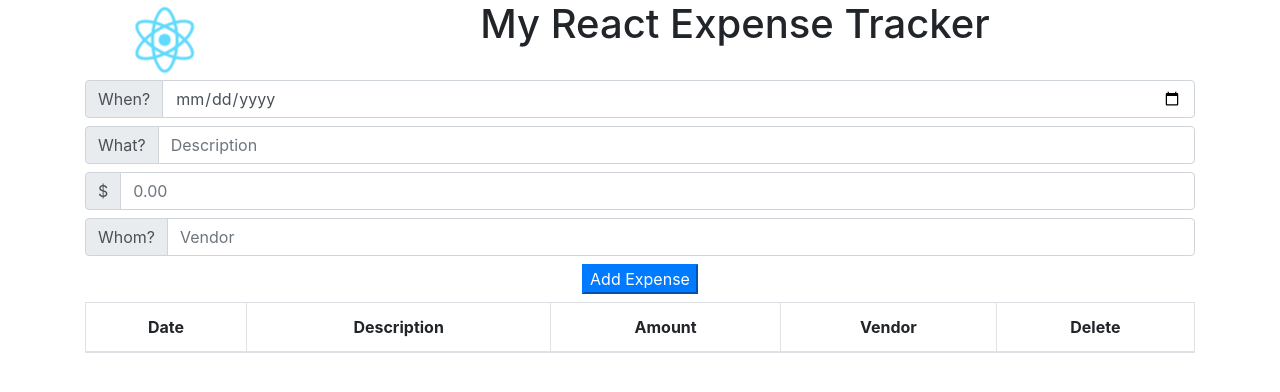
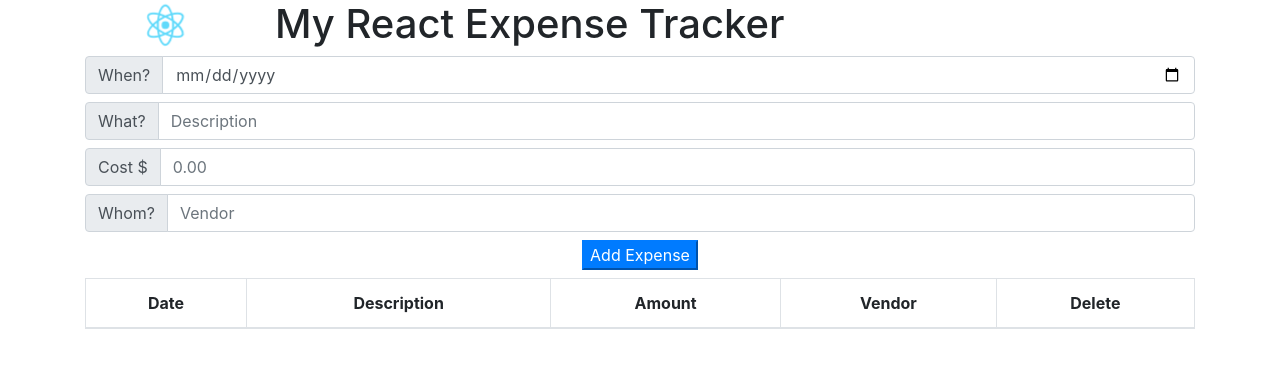
Before and after one commit to jazfunk/expense-tracker-react-app, a React (Create React App) app: page / in a window 1280 px wide. Shown: the top 392 px of the page. Built offline with nearby package versions, Linux system fonts and the light colour scheme.

Commit message:
More refactoring and restyling.

```diff
--- a/src/App.css
+++ b/src/App.css
@@ -3,7 +3,7 @@
 }
 
 .App-logo {
-  height: 10vmin;
+  height: 50px;
   pointer-events: none;
 }
 
@@ -12,29 +12,6 @@
     animation: App-logo-spin infinite 20s linear;
   }
 }
-
-/* .App-header {
-  background-color: #282c34;
-  min-height: 20vh;
-  display: flex;
-  flex-direction: column;
-  align-items: center;
-  justify-content: center;
-  font-size: calc(10px + 2vmin);
-  color: white;
-} */
-/*
-.App-body {
-  background-color: #282c34;
-  min-height: 50vh;
-  display: flex;
-  flex-direction: column;
-  align-items: center;
-  justify-content: center;
-  font-size: calc(10px + 2vmin);
-  color: white;
-} */
-
 
 .App-link {
   color: #61dafb;
--- a/src/AppHeader.js
+++ b/src/AppHeader.js
@@ -11,7 +11,7 @@ class AppHeader extends Component {
             <div className="col-sm-2">
               <img src={logo} className="App-logo" alt="logo" />
             </div>
-            <div className="col-sm-10">
+            <div className="col-sm-10 text-left">
               <h1>My React Expense Tracker</h1>
             </div>
           </div>
--- a/src/ExpenseFormComponent.js
+++ b/src/ExpenseFormComponent.js
@@ -35,7 +35,7 @@ const ExpenseFormComponent = (props) => {
 
         <div className="input-group mb-2">
           <div className="input-group-prepend">
-            <span className="input-group-text">$</span>
+            <span className="input-group-text">Cost $</span>
           </div>
           <input
             type="number"
```
